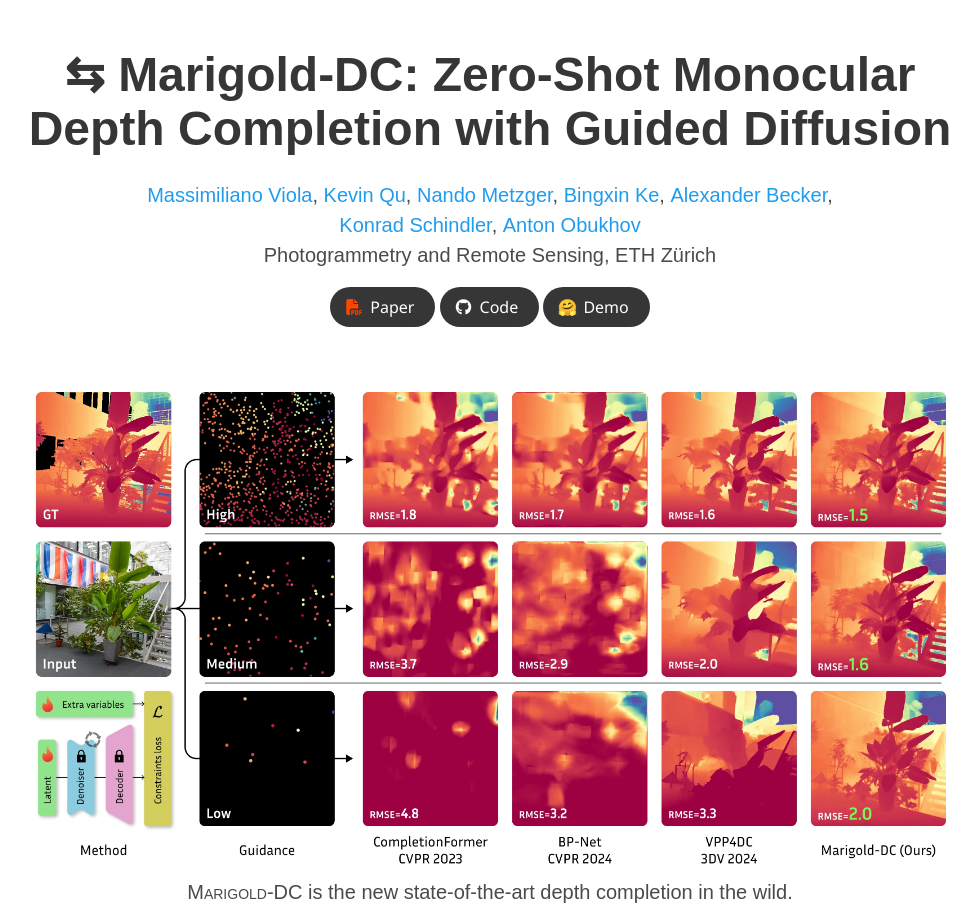
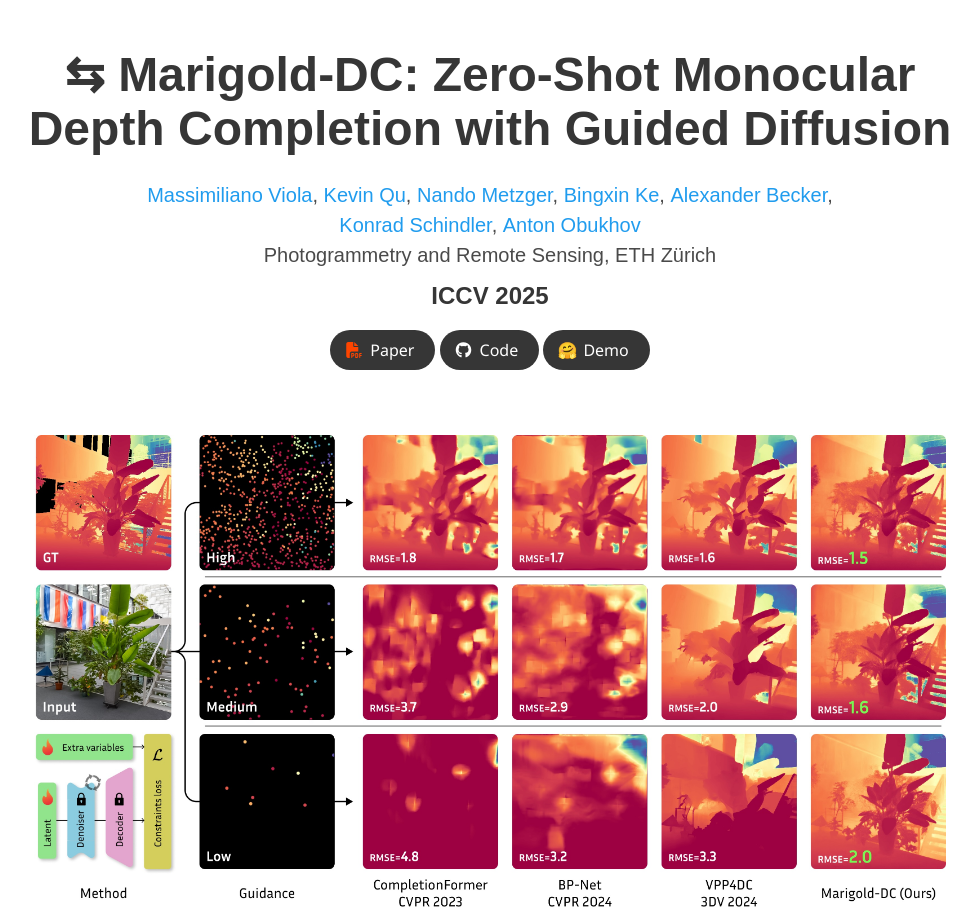
Before and after one commit to MarigoldDepthCompletion/MarigoldDepthCompletion.github.io, a plain HTML site: page index.html in a window 1280 px wide. Shown: the top 919 px of the page, without its empty margins (150-1130 px from the left). Drawn offline with nearby package versions, Linux system fonts and the light colour scheme; a web font is replaced by a local one.

Commit message:
update accepted status

```diff
--- a/index.html
+++ b/index.html
@@ -126,6 +126,7 @@
                 <span class="author-block">
                   Photogrammetry and Remote Sensing, ETH Zürich
                 </span>
+                <h3 class="title is-4 has-text-centered mt-3 mb-1">ICCV 2025</h3>
               </div>
 
               <!-- Buttons -->
```
